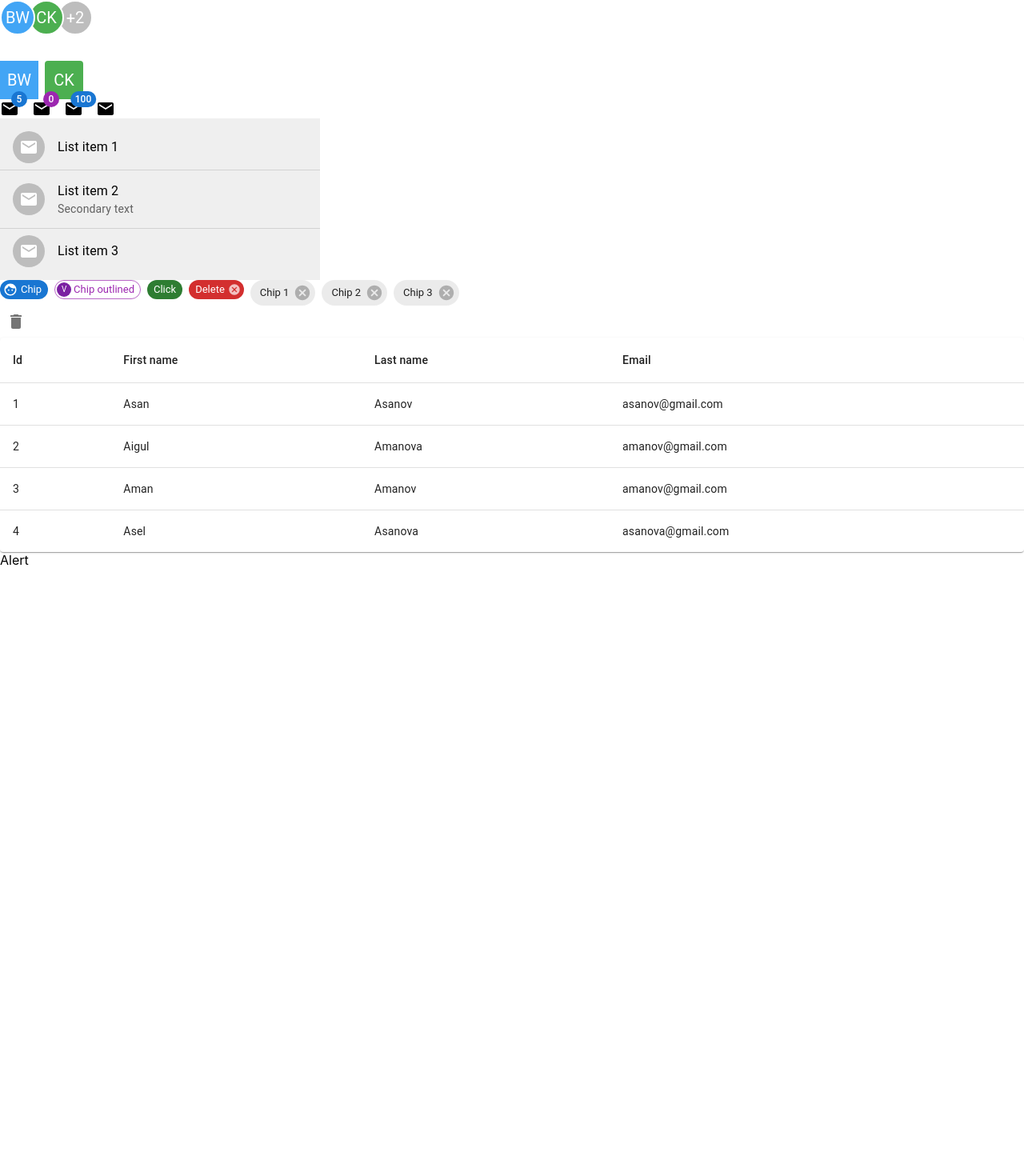
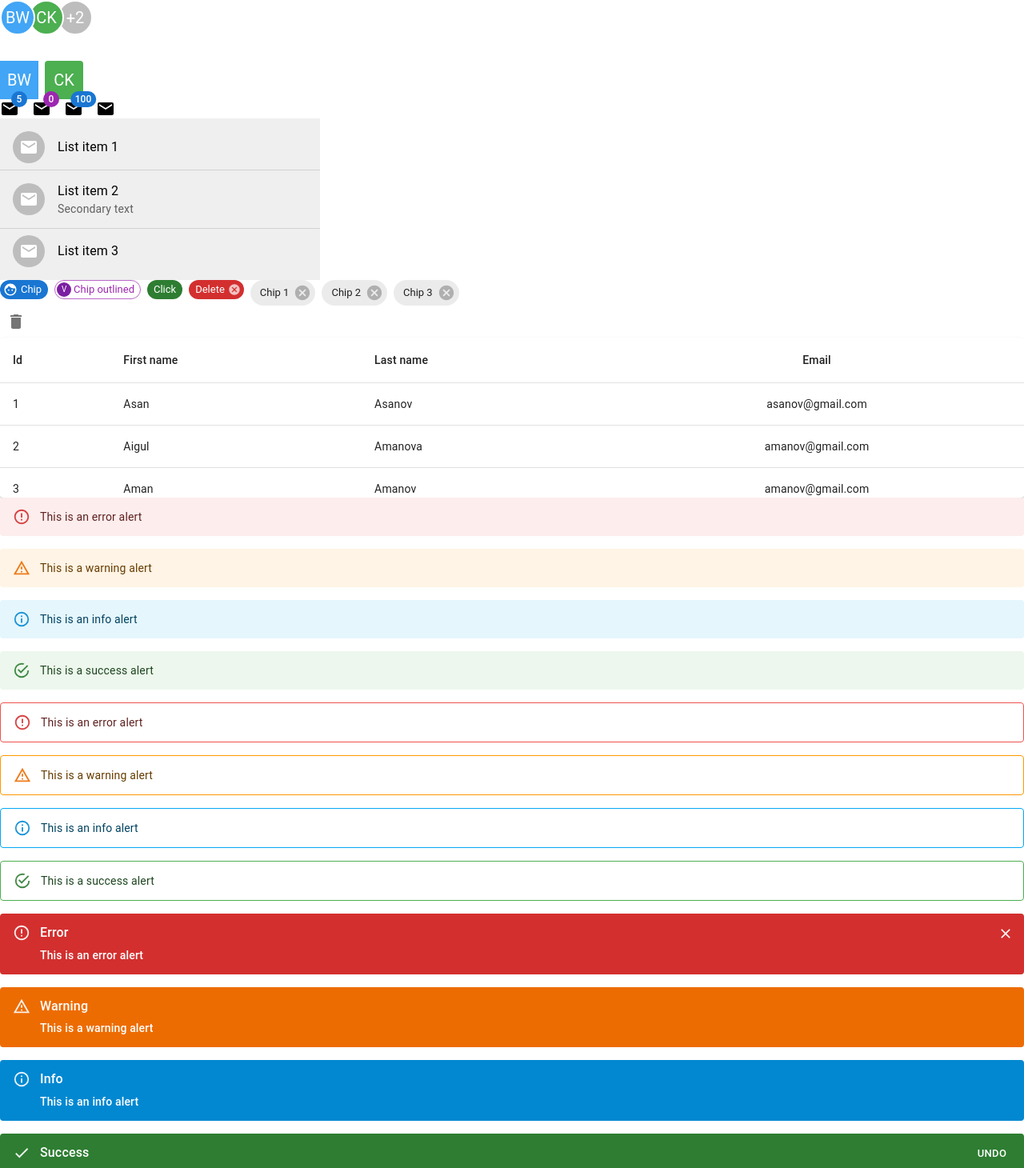
Before and after one commit to ElyaApyzova/React-mui-library, a React (Create React App) app: page / in a window 1280 px wide. Shown: the part 4520-5980 px from the top of the page at 80% size. Before the commit the page ends 5230 px from the top, so only its background shows below. Built offline with nearby package versions, Linux system fonts and the light colour scheme.

Commit message:
completed

```diff
--- a/src/components/MuiAlert.tsx
+++ b/src/components/MuiAlert.tsx
@@ -1,7 +1,34 @@
-import React from "react";
+import { Stack, Alert, AlertTitle, Button } from '@mui/material';
+import CheckIcon from '@mui/icons-material/Check';
 
 export const MuiAlert = () => {
     return (
-        <div>Alert</div>
+        <Stack spacing={2}>
+        <Alert severity='error'>This is an error alert</Alert>
+        <Alert severity='warning'>This is a warning alert</Alert>
+        <Alert severity='info'>This is an info alert</Alert>
+        <Alert severity='success'>This is a success alert</Alert>
+
+        <Alert variant='outlined' severity='error'>This is an error alert</Alert>
+        <Alert variant='outlined' severity='warning'>This is a warning alert</Alert>
+        <Alert variant='outlined' severity='info'>This is an info alert</Alert>
+        <Alert variant='outlined' severity='success'>This is a success alert</Alert>
+
+        <Alert variant='filled' severity='error' onClose={() => alert('Close alert')}>
+            <AlertTitle>Error</AlertTitle>
+            This is an error alert</Alert>
+        <Alert variant='filled' severity='warning'>
+        <AlertTitle>Warning</AlertTitle>
+            This is a warning alert</Alert>
+        <Alert variant='filled' severity='info'>
+        <AlertTitle>Info</AlertTitle>
+            This is an info alert</Alert>
+        <Alert variant='filled' severity='success' icon={<CheckIcon fontSize='inherit' />}
+        action={<Button color='inherit' size='small'>
+            UNDO
+        </Button>}>
+        <AlertTitle>Success</AlertTitle>
+            This is a success alert</Alert>
+        </Stack>
     )
 }
--- a/src/components/MuiTable.tsx
+++ b/src/components/MuiTable.tsx
@@ -2,14 +2,14 @@
 
 export const MuiTable = () => {
     return (
-        <TableContainer component={Paper}>
-          <Table aria-label="simple table">
+        <TableContainer component={Paper} sx={{ maxHeight: '200px' }}>
+          <Table aria-label="simple table" stickyHeader>
            <TableHead>
             <TableRow>
                 <TableCell>Id</TableCell>
                 <TableCell>First name</TableCell>
                 <TableCell>Last name</TableCell>
-                <TableCell>Email</TableCell>
+                <TableCell align="center">Email</TableCell>
             </TableRow>
            </TableHead>
            <TableBody>
@@ -19,7 +19,7 @@
                 <TableCell>{row.id}</TableCell>
                 <TableCell>{row.first_name}</TableCell>
                 <TableCell>{row.last_name}</TableCell>
-                <TableCell>{row.email}</TableCell>
+                <TableCell align="center">{row.email}</TableCell>
                 </TableRow>
             ))}
            </TableBody>
```
